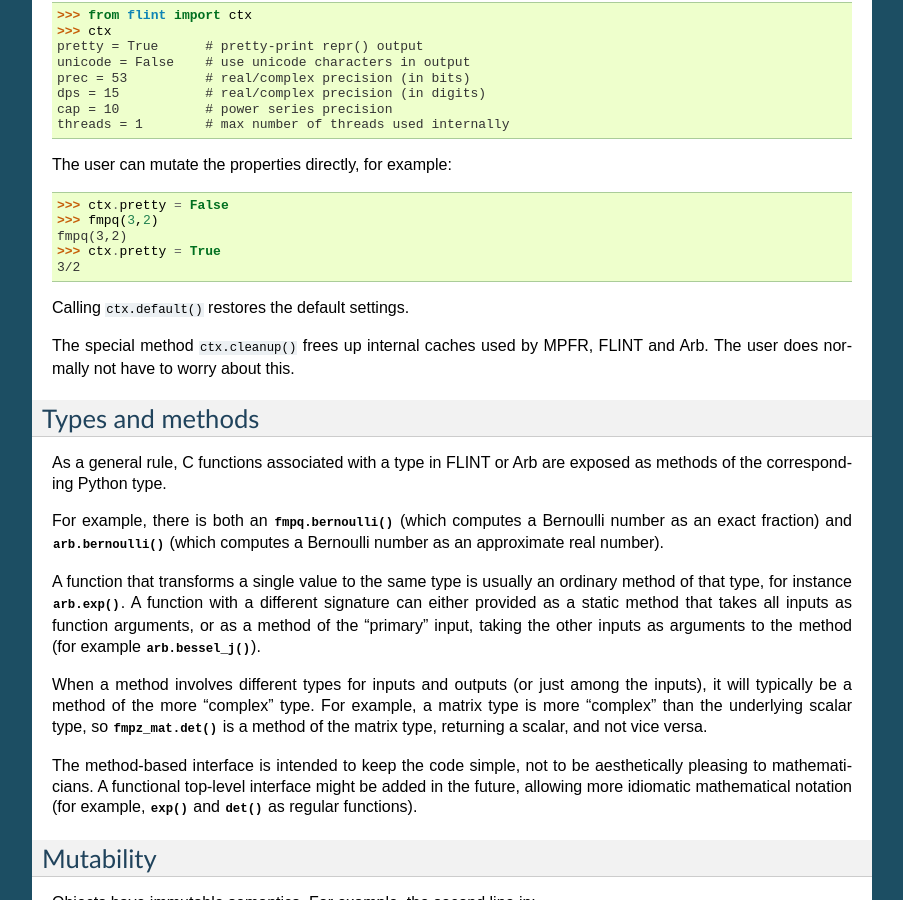
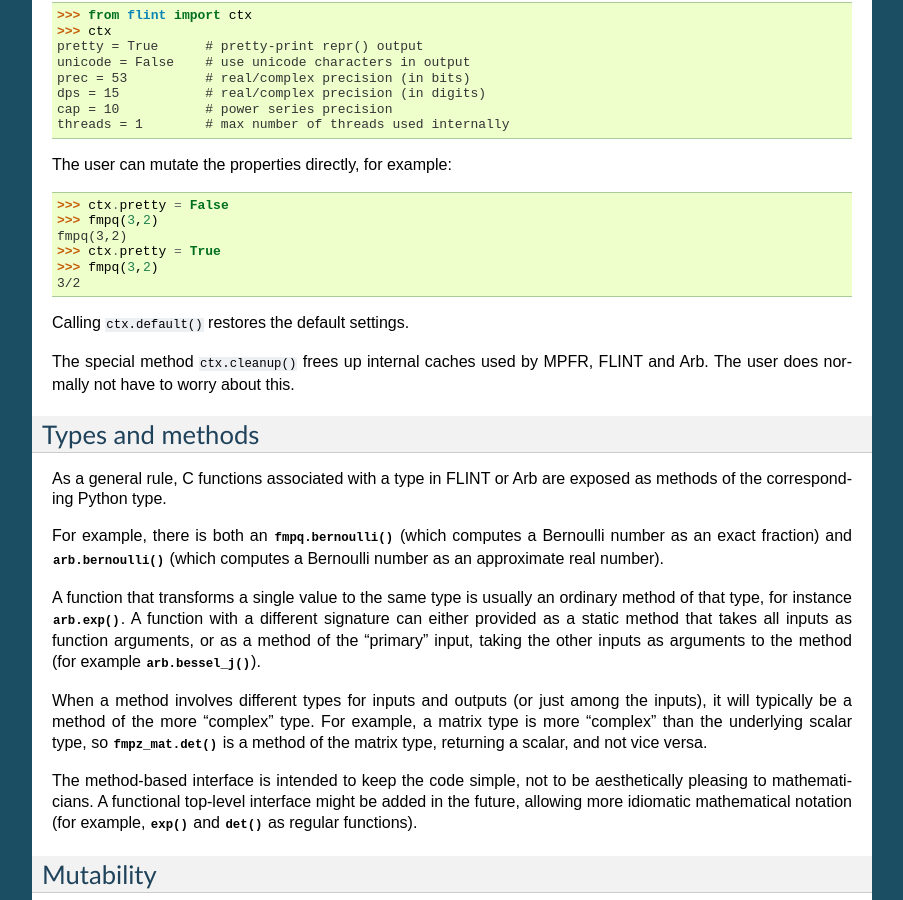
Before and after one commit to flintlib/python-flint, a Sphinx documentation site: the page built from doc/source/general.rst, in a window 1280 px wide and 900 px high, scrolled down 557 px. Shown: the whole window, without its empty margins (198-1101 px from the left). Built offline with Sphinx 7.4.7, drawn with Linux system fonts in a browser that asks for light colours; pages that are not in the unit, such as notebooks, are missing from menus.

Commit message:
Fix doctests and newline in printing

```diff
--- a/doc/source/general.rst
+++ b/doc/source/general.rst
@@ -46,6 +46,7 @@ The user can mutate the properties directly, for example::
     >>> fmpq(3,2)
     fmpq(3,2)
     >>> ctx.pretty = True
+    >>> fmpq(3,2)
     3/2
 
 Calling ``ctx.default()`` restores the default settings.
```
Also changed, not shown: 2 other files.
